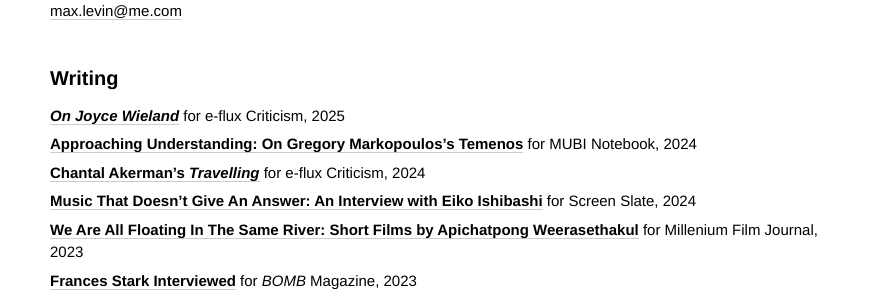
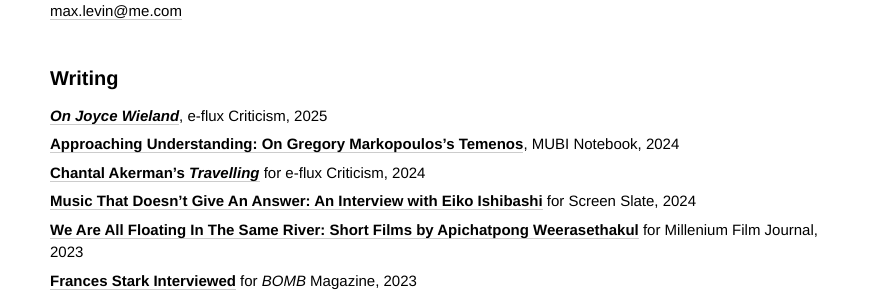
Before and after one commit to minicreative/maxlevin.me, a Jekyll site: the page built from index.md, in a window 1280 px wide. Shown: the part 172-472 px from the top of the page, without its empty margins (0-879 px from the left). Built offline with Jekyll 4.4.1, drawn with Linux system fonts in a browser that asks for light colours.

Commit message:
Updated Index

```diff
--- a/index.md
+++ b/index.md
@@ -15,40 +15,40 @@
 - title: Writing
   priority_button: View all writing
   items:
-  - description: "**[*On Joyce Wieland*](https://www.e-flux.com/criticism/6782341/on-joyce-wieland)**
-      for e-flux Criticism, 2025"
+  - description: "**[*On Joyce Wieland*](https://www.e-flux.com/criticism/6782341/on-joyce-wieland)**,
+      e-flux Criticism, 2025"
     image: "/uploads/14ceb8ae-251d-4aa7-9992-8ccbb6ee2a54.jpeg"
     is_priority: true
-  - description: "**[Interview: *Alanis Obomsawin Tells A Different Story*](https://art21.org/read/in-the-studio-alanis-obomsawin/)**
-      for Art21, 2025"
+  - description: "**[Interview: *Alanis Obomsawin Tells A Different Story*](https://art21.org/read/in-the-studio-alanis-obomsawin/)**,
+      Art21, 2025"
     image: "/uploads/ALANIS4461.jpeg"
     is_priority:
-  - description: "**[*Alanis Obomsawin: The Children Have To Hear Another Story*](https://www.screenslate.com/articles/alanis-obomsawin-children-have-hear-another-story)**
-      for Screen Slate, 2025"
+  - description: "**[*Alanis Obomsawin: The Children Have To Hear Another Story*](https://www.screenslate.com/articles/alanis-obomsawin-children-have-hear-another-story)**,
+      Screen Slate, 2025"
     image: "/uploads/SS_AO.png"
     is_priority: false
-  - description: "**[Hanne Darboven & Este Lewis, *Micky*](https://www.contemporaryartlibrary.org/project/hanne-darboven-este-lewis-at-scheusal-berlin-51408)**
-      at Scheusal, 2025"
+  - description: "**[Hanne Darboven & Este Lewis, *Micky*](https://www.contemporaryartlibrary.org/project/hanne-darboven-este-lewis-at-scheusal-berlin-51408)**,
+      Scheusal, 2025"
     image: "/uploads/IMG_0329.jpeg"
     is_priority:
-  - description: "**[Yair Oelbaum Interviewed](https://bombmagazine.org/articles/2025/02/24/yair-oelbaum-by-max-levin/)**
-      for BOMB Magazine, 2025"
+  - description: "**[Yair Oelbaum Interviewed](https://bombmagazine.org/articles/2025/02/24/yair-oelbaum-by-max-levin/)**,
+      BOMB Magazine, 2025"
     image: "/uploads/IMG_7466.jpeg"
     is_priority: false
-  - description: "**[Big Question: Enzo Camacho and Ami Lien](https://art21.org/read/big-question-enzo-camacho-and-ami-lien/)**
-      for Art21, 2025"
+  - description: "**[Big Question: Enzo Camacho and Ami Lien](https://art21.org/read/big-question-enzo-camacho-and-ami-lien/)**,
+      Art21, 2025"
     image: "/uploads/AmiEnzo.jpg"
     is_priority:
-  - description: "**[Christian Marclay: *Subtitled*](https://www.screenslate.com/articles/christian-marclay-subtitled)**
-      for Screen Slate, 2024"
+  - description: "**[Christian Marclay: *Subtitled*](https://www.screenslate.com/articles/christian-marclay-subtitled)**,
+      Screen Slate, 2024"
     image: "/uploads/IMG_0997.jpeg"
     is_priority: false
-  - description: "**[A Means of Abstraction: A Conversation With Robert Beavers](https://www.screenslate.com/articles/means-abstraction-conversation-robert-beavers)**
-      for Screen Slate, 2024"
+  - description: "**[A Means of Abstraction: A Conversation With Robert Beavers](https://www.screenslate.com/articles/means-abstraction-conversation-robert-beavers)**,
+      Screen Slate, 2024"
     image: "/uploads/Beavers.jpg"
     is_priority:
-  - description: "**[Approaching Understanding: On Gregory Markopoulos’s Temenos](https://mubi.com/en/notebook/posts/approaching-understanding-on-gregory-markopoulos-s-temenos)**
-      for MUBI Notebook, 2024"
+  - description: "**[Approaching Understanding: On Gregory Markopoulos’s Temenos](https://mubi.com/en/notebook/posts/approaching-understanding-on-gregory-markopoulos-s-temenos)**,
+      MUBI Notebook, 2024"
     image: "/uploads/IMG_1591.jpeg"
     is_priority: true
   - description: "**[Chantal Akerman’s *Travelling*](https://www.e-flux.com/criticism/619146/chantal-akerman-s-travelling)**
```
